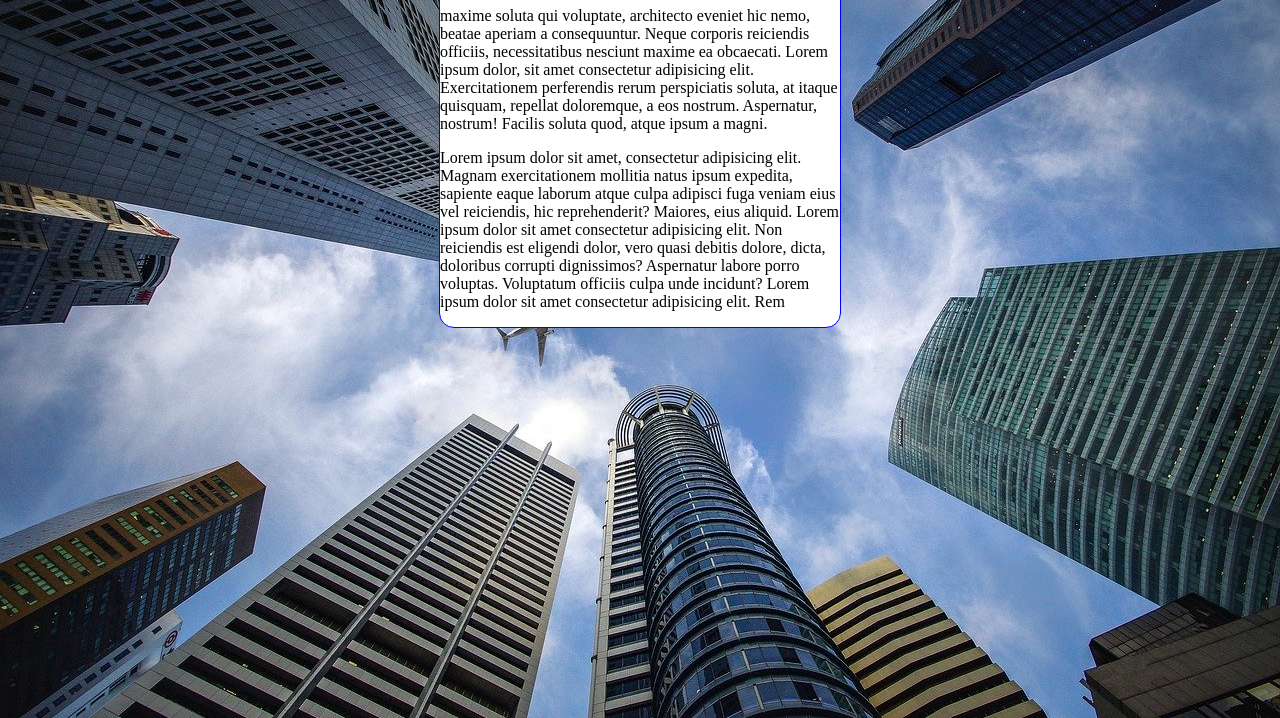
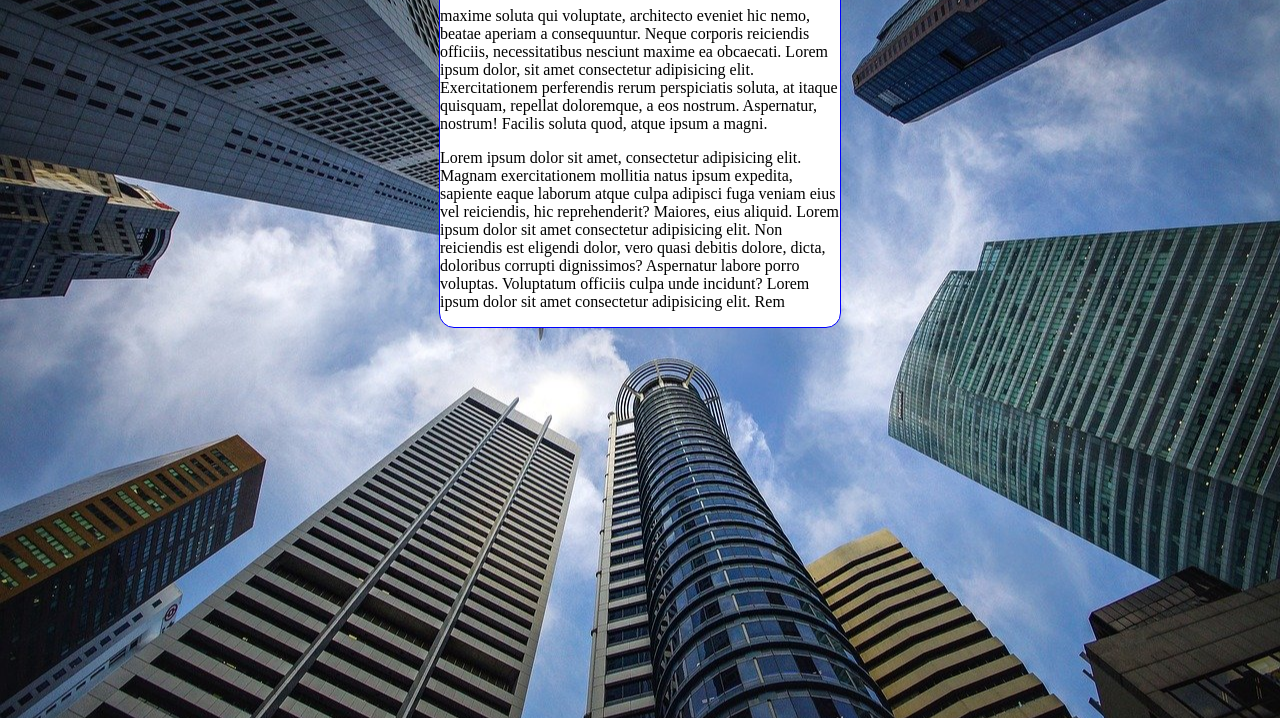
Before and after one commit to gleyceoliveiraa/HTML-5, a plain HTML site: page HTML-CSS/Módulo3/ex22/fundo006.html in a window 1280 px wide. Shown: the part 82-800 px from the top of the page. Drawn offline with Linux system fonts and the light colour scheme.

Commit message:
corrigido

```diff
--- a/HTML-CSS/Módulo3/ex22/fundo006.html
+++ b/HTML-CSS/Módulo3/ex22/fundo006.html
@@ -3,13 +3,16 @@
 <head>
     <meta charset="UTF-8">
     <meta name="viewport" content="width=device-width, initial-scale=1.0">
-    <title>Document</title>
+    <title>Fundo fixo de tela</title>
     <style>
         body{
-            background-color: black;
+           /* background-color: black;
             background-image: url('imagens/wallpaper002.jpg');
             background-position: center top;
             background-repeat: no-repeat;
+            background-size: cover;
+            background-attachment: fixed;*/
+            background: black url('imagens/wallpaper002.jpg') center center no-repeat fixed;
             background-size: cover;
         }
 
```
